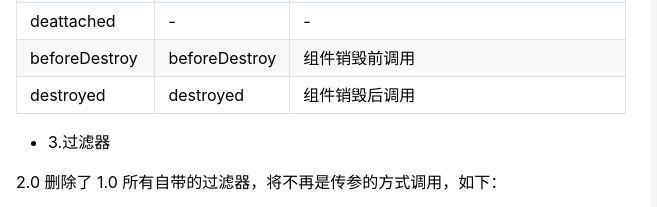
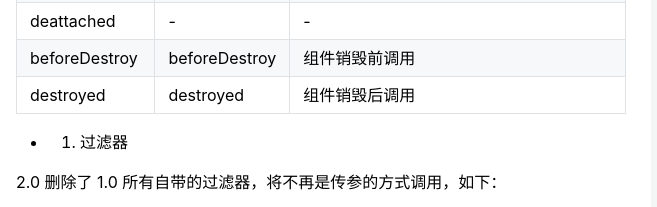
Before and after one commit to taosin/old-taosin.github.io, a plain HTML site: page 2018/03/10/vue-notes/index.html in a window 1280 px wide. Shown: the part 2460-2667 px from the top of the page, 149-806 px from the left. Drawn offline with nearby package versions, Linux system fonts and the light colour scheme.

Commit message:
Site updated: 2018-03-14 10:51:11

```diff
--- a/2018/03/10/vue-notes/index.html
+++ b/2018/03/10/vue-notes/index.html
@@ -203,7 +203,10 @@
 </tbody>
 </table>
 <ul>
-<li>3.过滤器</li>
+<li><ol>
+<li>过滤器</li>
+</ol>
+</li>
 </ul>
 <p>2.0 删除了 1.0 所有自带的过滤器，将不再是传参的方式调用，如下：<br><figure class="highlight js"><table><tr><td class="code"><pre><span class="line">&#123;&#123;msg | mimi <span class="string">'12'</span> <span class="string">'5'</span>&#125;&#125;</span><br></pre></td></tr></table></figure></p>
 <p>而现在2.0中，要使用过滤器，必须要自定义一个过滤器:<br><figure class="highlight js"><table><tr><td class="code"><pre><span class="line">Vue.filter(<span class="string">'toDou'</span>,<span class="function"><span class="keyword">function</span>(<span class="params">n,a,b</span>)</span>&#123;</span><br><span class="line">    <span class="keyword">return</span> n&lt;<span class="number">10</span>?n+a+b:<span class="string">''</span>+n;</span><br><span class="line">&#125;);</span><br><span class="line"></span><br><span class="line"><span class="comment">//调用过滤器</span></span><br><span class="line">&#123;&#123;msg | mimi(<span class="string">'12'</span>,<span class="string">'5'</span>)&#125;&#125;</span><br></pre></td></tr></table></figure></p>
```
